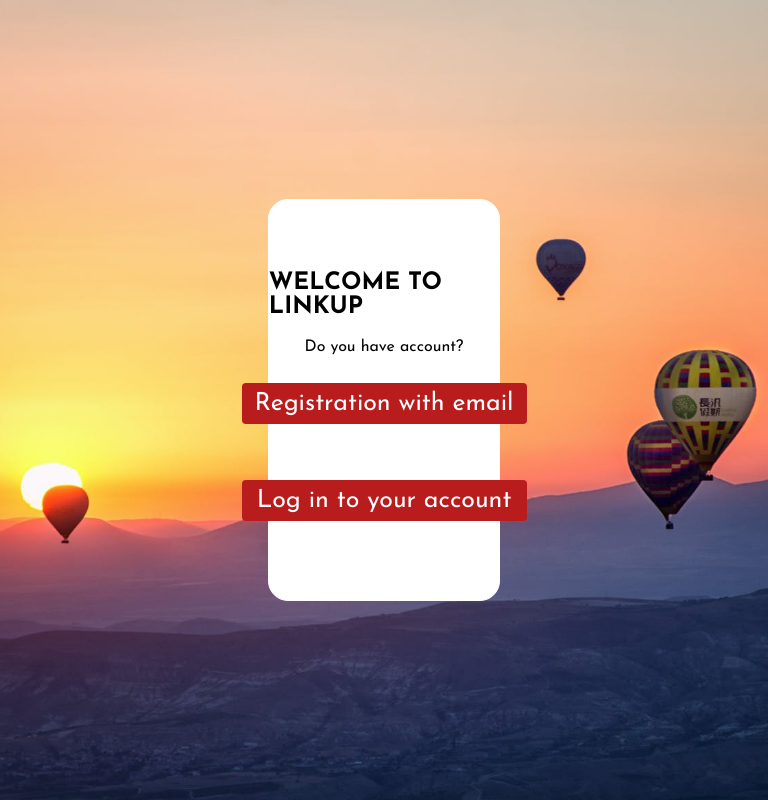
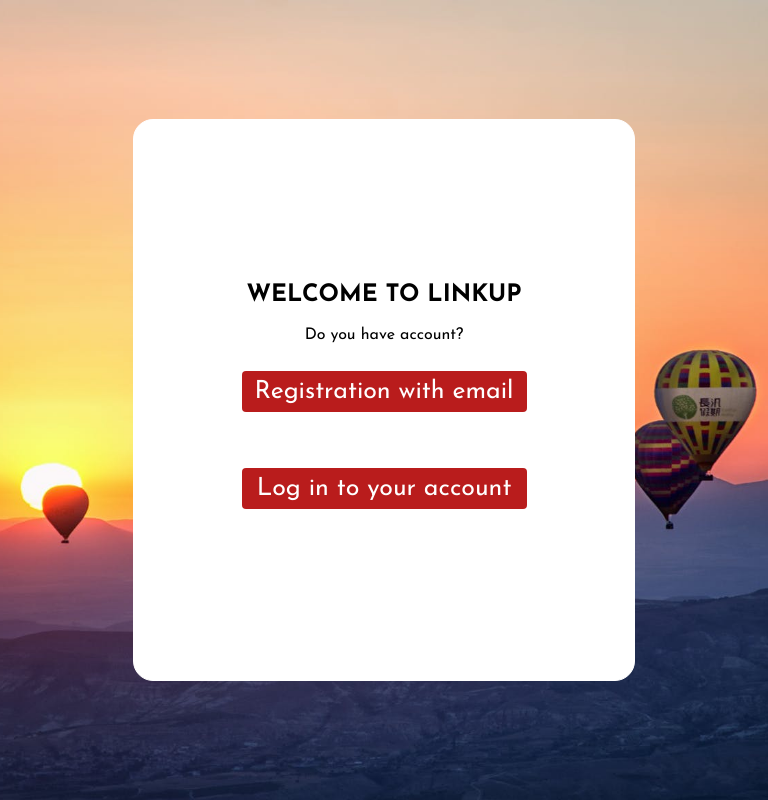
Before and after one commit to Maksimkarpeko/social-mediaRandom-Name, a React (Vite) app: page / in a window 768 px wide. Built offline with nearby package versions, Linux system fonts and the light colour scheme.

Commit message:
feat: update UI and adaptive for mobile

```diff
--- a/src/features/RegistrationForm/styles/RegistrationForm.module.css
+++ b/src/features/RegistrationForm/styles/RegistrationForm.module.css
@@ -47,8 +47,13 @@
 	color: rgb(188, 184, 184);
 }
 
-@media (max-width: 768px) {
-	.containerLink {
-		display: none;
+@media (max-height: 552px) {
+	.formRegist {
+		height: 90%;
 	}
 }
+@media (max-height: 1300px) and (max-height: 650px) {
+	.formRegist{
+		height: 50vh;
+	}
+}
--- a/src/page/StartPage/style/StartPage.module.css
+++ b/src/page/StartPage/style/StartPage.module.css
@@ -16,7 +16,7 @@
 	justify-content: center;
 	align-items: center;
 	width: 30vw;
-	height: 50vh;
+	height: 65vh;
 	border: 1px solid white;
 	border-radius: 20px;
 }
@@ -26,3 +26,22 @@
 .button {
 	font-size: 25px;
 }
+
+@media (max-width: 1024px) and (min-width: 768px) {
+	.containerPage {
+		width: 45vw;
+		height: 70vh;
+	}
+}
+@media (max-width: 768px) and (min-width: 425px) {
+	.containerPage {
+		width: 65vw;
+		height: 70vh;
+	}
+}
+@media (max-width: 425px) {
+	.containerPage {
+		width: 100vw;
+		height: 70vh;
+	}
+}
```
